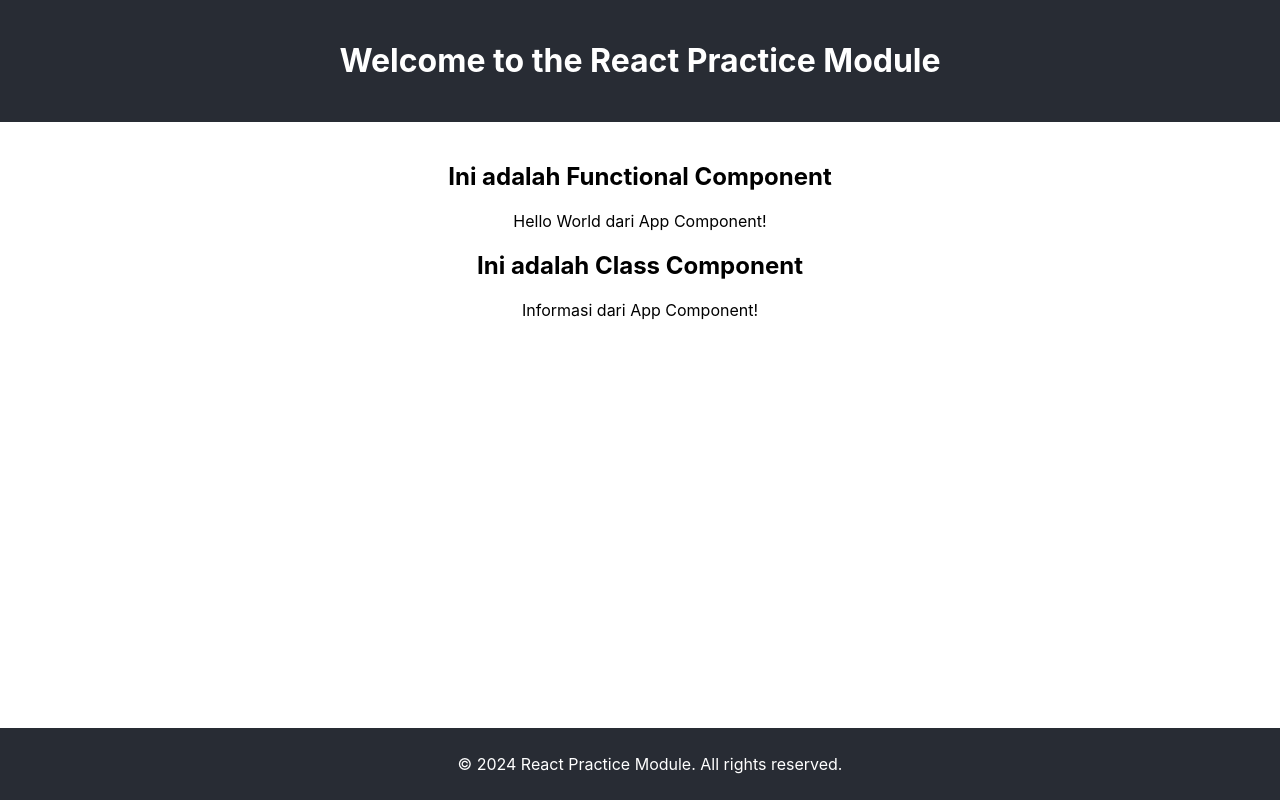
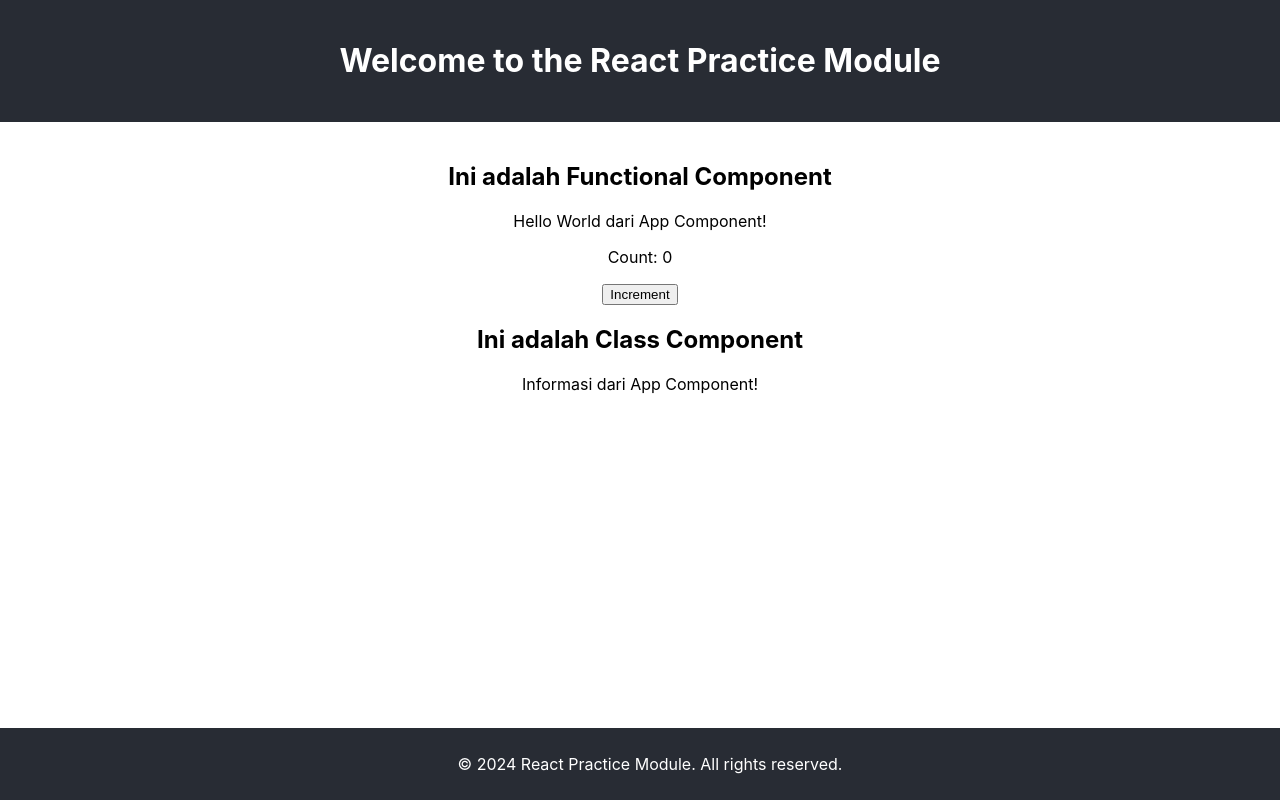
Before and after one commit to ipincamp/learn-react, a React (Create React App) app: page / in a window 1280 px wide. Built offline with nearby package versions, Linux system fonts and the light colour scheme.

Commit message:
feat: add count state and increment button to FunctionalComponent
Menggunakan state untuk interaksi input dari user, variable count adalah nilai sekarang, dan fungsi setCount digunakan untuk merubah nilai dari variable count. Nilai defaultnya adalah 0 dengan menginisiasi useState(0).

```diff
--- a/src/components/FunctionalComponent.jsx
+++ b/src/components/FunctionalComponent.jsx
@@ -1,10 +1,15 @@
-import React from "react";
+import React, { useState } from "react";
 
 const FunctionalComponent = (props) => {
+  const [count, setCount] = useState(0);
+
   return (
     <div>
       <h2>Ini adalah Functional Component</h2>
       <p>{props.message}</p>
+
+      <p>Count: {count}</p>
+      <button onClick={() => setCount(count + 1)}>Increment</button>
     </div>
   );
 };
```
